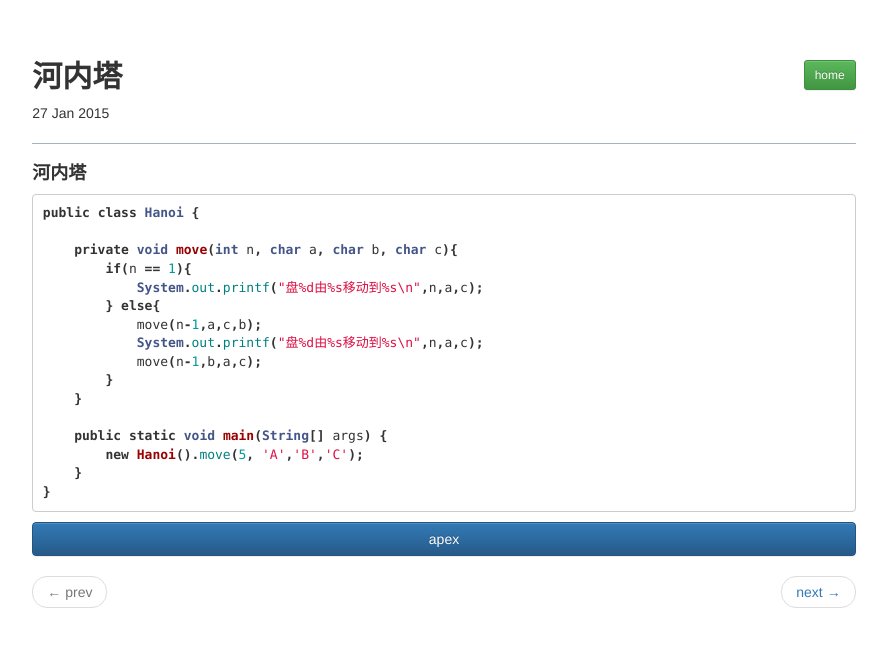
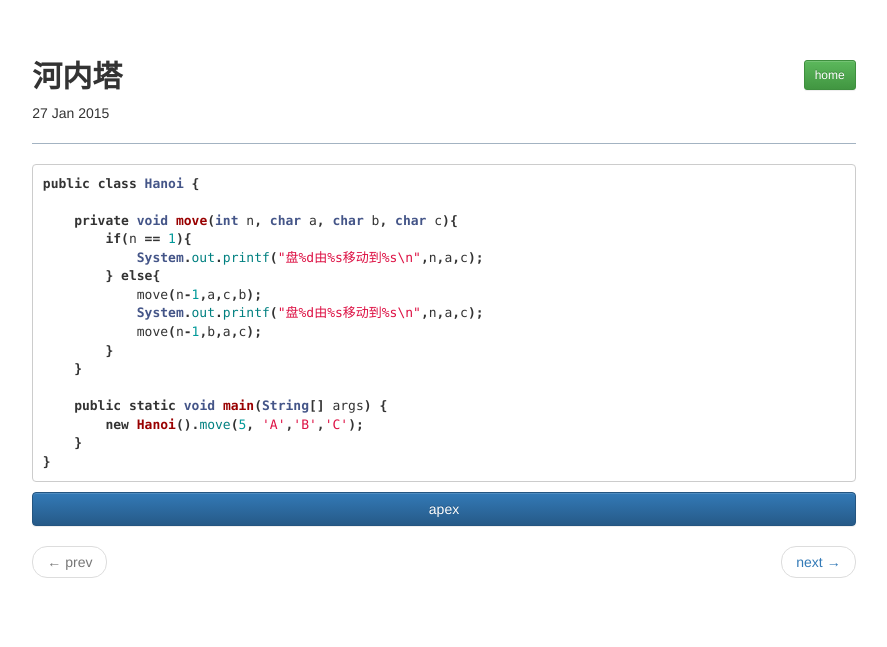
Before and after one commit to bit-ranger/blog, a Jekyll site: the page built from _posts/2015-01-27-hanoi.md, in a window 1280 px wide. Shown: the top 647 px of the page, without its empty margins (196-1083 px from the left). Built offline with Jekyll 4.4.1, drawn with Linux system fonts in a browser that asks for light colours; nearby versions of some CDN libraries; Markdown is read by kramdown in place of the engine named in the settings.

Commit message:
Update 2015-01-27-hanoi.md

````diff
--- a/_posts/2015-01-27-hanoi.md
+++ b/_posts/2015-01-27-hanoi.md
@@ -4,8 +4,6 @@ title: 河内塔
 tags: hanoi 汉诺塔 算法 algorithm
 categories: 算法
 ---
-
-####河内塔
 
 ```java
 public class Hanoi {
````
